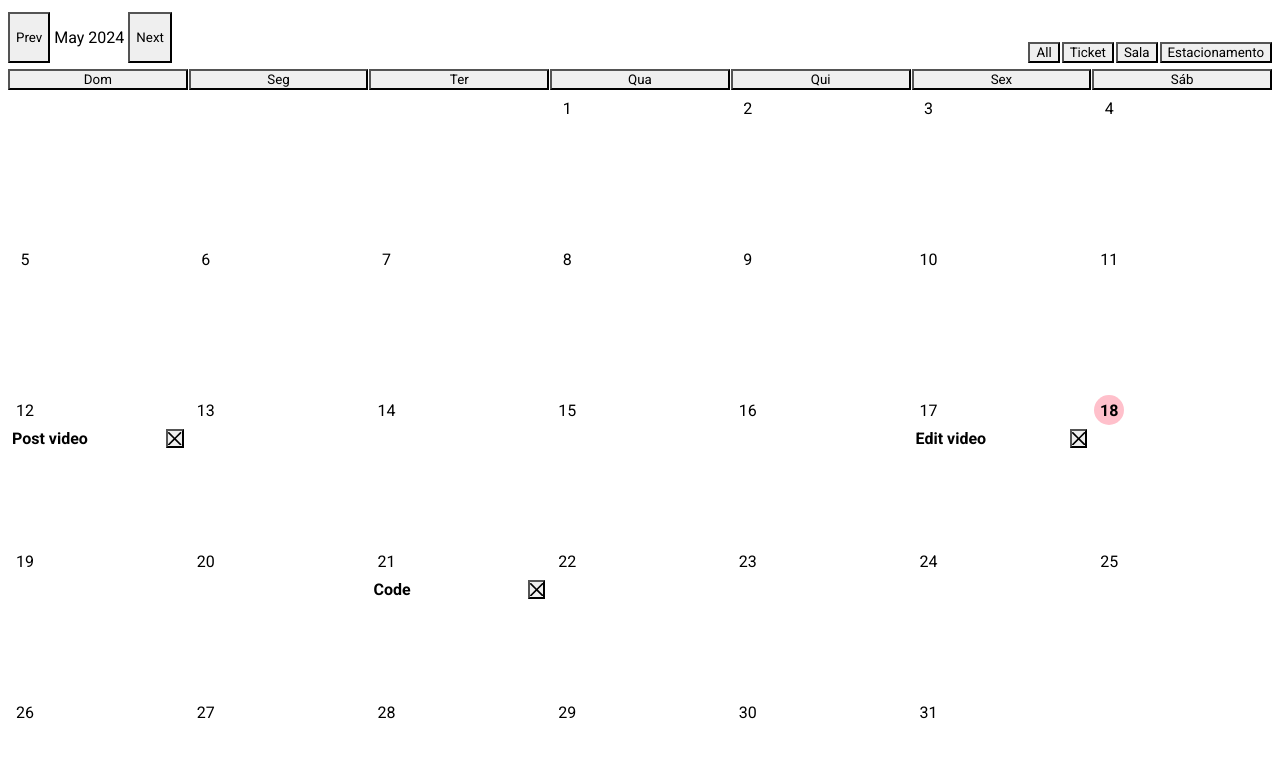
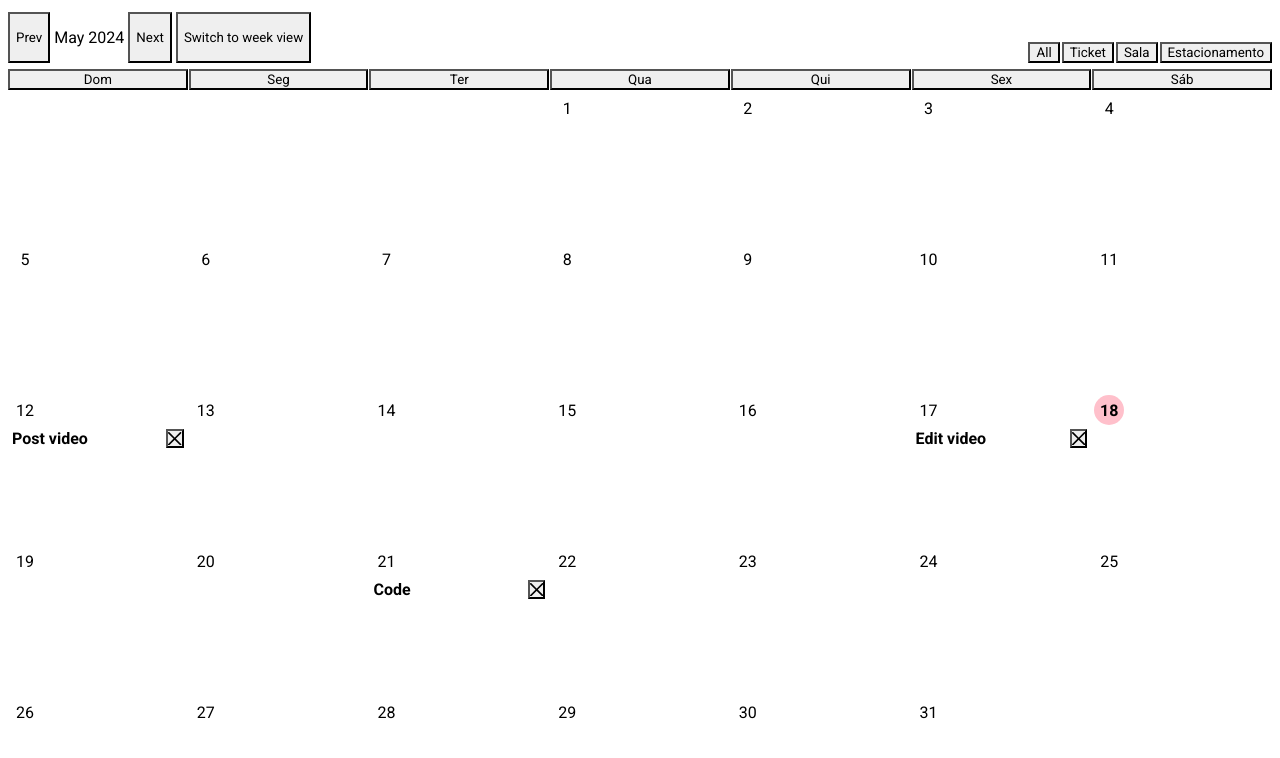
Before and after one commit to rojasmart/event-calendar, a React (Vite) app: page / in a window 1280 px wide. Shown: the top 758 px of the page. Built offline with nearby package versions, Linux system fonts and the light colour scheme; the HTML template or start-up script is replaced by a standard one.

Commit message:
--add view week btn and function

```diff
--- a/src/EventCalendar.jsx
+++ b/src/EventCalendar.jsx
@@ -13,6 +13,8 @@ import {
   subDays,
   addMonths,
   subMonths,
+  startOfWeek,
+  endOfWeek,
 } from "date-fns";
 
 import { useMemo } from "react";
@@ -68,9 +70,15 @@ const EventCalendar = () => {
   const firstDayOfMonth = startOfMonth(currentDate);
   const lastDayOfMonth = endOfMonth(currentDate);
 
+  const startOfWeekDate = startOfWeek(currentDate, { weekStartsOn: 1 });
+  const endOfWeekDate = endOfWeek(currentDate, { weekStartsOn: 1 });
+
   const [eventToEdit, setEventToEdit] = useState(null);
 
   const { isOpen, onOpen, onClose } = useDisclosure();
+
+  const [viewMode, setViewMode] = useState("month");
+
   const {
     isOpen: isOpenEdit,
     onOpen: onOpenEdit,
@@ -126,10 +134,10 @@ const EventCalendar = () => {
     onCloseEdit();
   };
 
-  const daysInMonth = eachDayOfInterval({
+  /* const daysInMonth = eachDayOfInterval({
     start: firstDayOfMonth,
     end: lastDayOfMonth,
-  });
+  }); */
 
   const startingDayIndex = getDay(firstDayOfMonth);
 
@@ -151,6 +159,31 @@ const EventCalendar = () => {
     }, {});
   }, [events]);
 
+  // Create a function to switch the view mode
+  const switchViewMode = () => {
+    setViewMode(viewMode === "month" ? "week" : "month");
+  };
+
+  // Create a function to get the days to display based on the view mode
+  const getDaysToDisplay = () => {
+    if (viewMode === "month") {
+      return eachDayOfInterval({
+        start: firstDayOfMonth,
+        end: lastDayOfMonth,
+      });
+    } else {
+      const startOfWeekDate = startOfWeek(currentDate);
+      const endOfWeekDate = endOfWeek(currentDate);
+      return eachDayOfInterval({
+        start: startOfWeekDate,
+        end: endOfWeekDate,
+      });
+    }
+  };
+
+  // Use the getDaysToDisplay function to get the days to display
+  const daysToDisplay = getDaysToDisplay();
+
   return (
     <Container maxW="100%" mt={6}>
       <Container maxW={"100%"} p={0}>
@@ -166,6 +199,9 @@ const EventCalendar = () => {
               {format(currentDate, "MMMM yyyy")}
             </Text>
             <Button onClick={goToNextMonth}>Next</Button>
+            <Button onClick={switchViewMode}>
+              Switch to {viewMode === "month" ? "week" : "month"} view
+            </Button>
           </ButtonGroup>
           <HStack spacing={2}>
             <Button
@@ -291,7 +327,7 @@ const EventCalendar = () => {
           );
         })}
 
-        {daysInMonth.map((day, index) => {
+        {daysToDisplay.map((day, index) => {
           const dateKey = format(day, "yyyy-MM-dd");
 
           const todaysEvents = eventsByDate[dateKey] || [];
```
